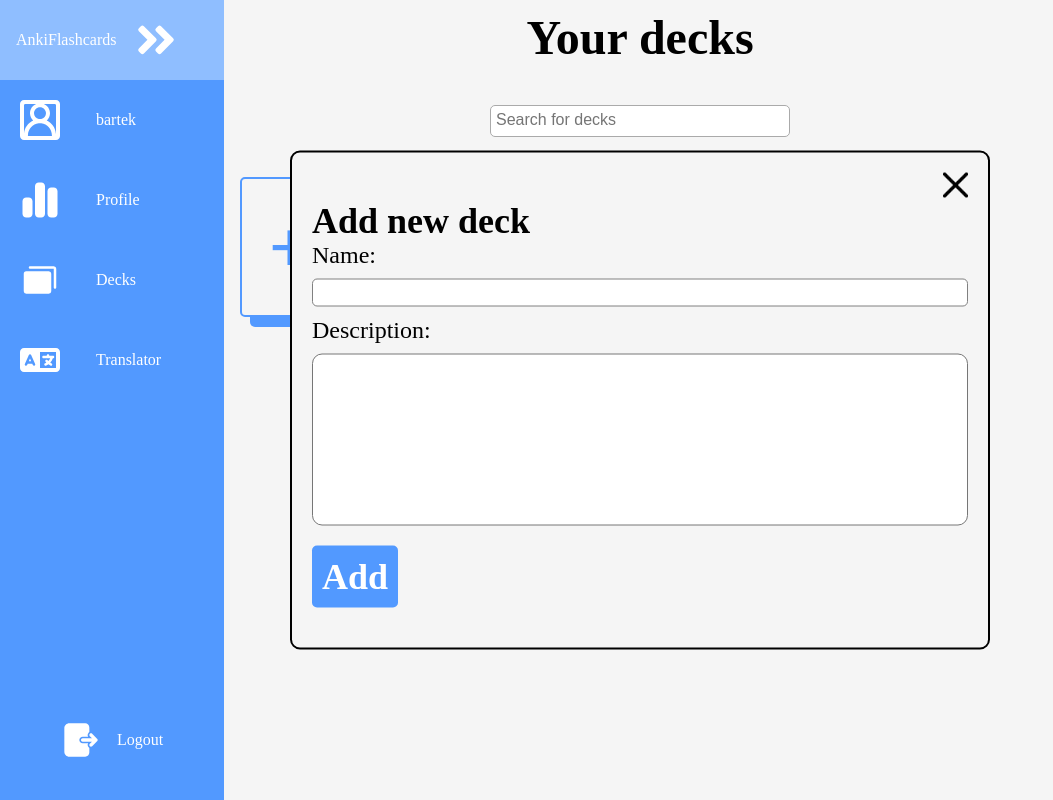
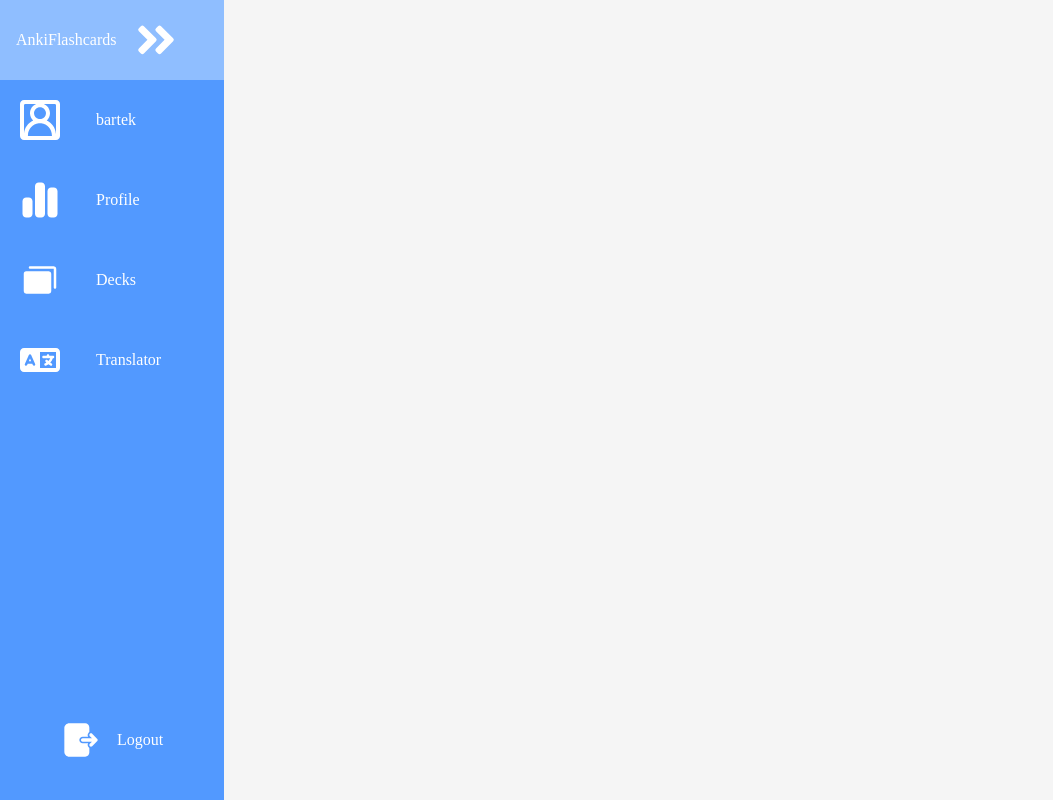
Before and after one commit to Ravdar/flashcards_translator, a Django app: a page that uses mainapp/templates/mainapp/user_profile.html in a window 1280 px wide. Shown: the whole page, without its empty margins (0-1053 px from the left). Run offline with Django 4.2, Linux system fonts and the light colour scheme; a user stored in the database is signed in; data comes from the database, SQL or seed files in the repository; both versions use the stored data as it was after the commit; some libraries are stand-ins or nearby versions; some web fonts are replaced.

Commit message:
Improved hero section, added separate decks view

```diff
--- a/mainapp/static/main.js
+++ b/mainapp/static/main.js
@@ -73,8 +73,8 @@ var instantlyCard = document.querySelector(".instantly-card");
 var instantlyFront = document.querySelector(".instantly-card-front");
 var instantlyBack = document.querySelector(".instantly-card-back");
 
-var frontText = ["すぐに。", "Sofort.", "Omedelbart.", "Instantly."];
-var backText = ["Tout de suite.", "Anında", "तुरंत", "Al instante."];
+var frontText = ["Sofort.", "Anında", "तुरंत", "Instantly."];
+var backText = ["Al instante.", "すぐに。", "Tout de suite.", "Omedelbart."];
 
 let index = 0;
 
@@ -94,18 +94,19 @@ if (instantlyCard) {
 }
 
 
+// TRANSLATOR PAGE SCRIPTS
 
 // Function to hide and show decks on is_flashcard checkbox
 
 // Function for clearing output_box when input-box is selected
 
 
-// TRANSLATOR PAGE SCRIPTS
+// Displaying and hiding decks selectbox based on checkbox state
 
 var isFlashcardSwitch = document.getElementById("is-flashcard-switch2");
 var deckList = document.querySelector(".decks-list");
 
-// Displaying and hiding decks selectbox based on checkbox state
+
 if (isFlashcardSwitch) {
     isFlashcardSwitch.addEventListener("change", function () {
         if (isFlashcardSwitch.checked) {
@@ -115,3 +116,29 @@ if (isFlashcardSwitch) {
         }
     });
 }
+
+// DECKS PAGE SCRIPTS
+
+// Function to show add deck form on button click
+function showAddDeckForm() {
+    const button = document.getElementById("add-deck-button");
+    const addDeckContainer = document.querySelector(".add-deck-container");
+
+    button.addEventListener("click", function () {
+        addDeckContainer.style.transform = "translate(-50%, -50%) scale(1)";
+    })
+}
+
+// Function to hide add deck form on button click
+function hideAddDeckForm() {
+    const button = document.querySelector(".close-dial");
+    const addDeckContainer = document.querySelector(".add-deck-container");
+
+    button.addEventListener("click", function () {
+        addDeckContainer.style.transform = " translate(-50%, -50%) scale(0)";
+    })
+}
+
+// Call the functions to show and hide full streaming info
+showAddDeckForm();
+hideAddDeckForm();
--- a/mainapp/static/styles.css
+++ b/mainapp/static/styles.css
@@ -327,6 +327,7 @@ main section {
 
 .instantly-card-back {
     transform: rotateX(180deg);
+    font-size: 2.5rem;
 }
 
 .hero-image {
@@ -629,9 +630,9 @@ footer p {
     left: 50%;
     width: 80%;
     max-width: 700px;
-    transform: translate(-50%, -50%);
+    transform: translate(-50%, -50%) scale(0);
     font-size: 1.5rem;
-    /* transform: scale(0); */
+    transition: all 0.5s ease-in-out;
 }
 
 .add-deck-container form {
@@ -645,6 +646,8 @@ footer p {
     padding: 5px;
     border-radius: 5px;
     font-family: var(--TRANSLATOR-FONT);
+    width: 100px;
+    font-size: 1.2em;
 }
 
 .add-deck-container form :nth-child(5) {
@@ -675,7 +678,8 @@ footer p {
     flex-grow: 1;
 }
 
-.blue-button {
+.blue-button,
+.translate-button {
     font-size: 1.5em;
     font-weight: bold;
     border-radius: 5px;
@@ -684,6 +688,11 @@ footer p {
     align-self: center;
     color: white;
     margin: 10px 0px 20px 0px;
+    width: 100%;
+}
+
+.translate-button {
+    width: fit-content;
 }
 
 .is-flashcard-container {
@@ -692,6 +701,7 @@ footer p {
     gap: 5px;
     font-size: 1.2em;
     min-height: 34px;
+    width: 100%;
 }
 
 .decks-list {
@@ -743,6 +753,7 @@ footer p {
     flex-direction: column;
     flex-grow: 1;
     gap: 10px;
+    width: 100%;
 }
 
 .textarea-container {
--- a/mainapp/templates/mainapp/translator.html
+++ b/mainapp/templates/mainapp/translator.html
@@ -31,7 +31,7 @@
                 </div>
             </div>
         </div>
-        <button class="blue-button" type="submit">Translate</button>
+        <button class="translate-button" type="submit">Translate</button>
     </form>
 </main>
 <script src="https://cdnjs.cloudflare.com/ajax/libs/jquery/3.5.1/jquery.min.js"></script>
--- a/mainapp/templates/mainapp/user_profile.html
+++ b/mainapp/templates/mainapp/user_profile.html
@@ -65,7 +65,7 @@
             </li>
 
             <li class="nav-item">
-                <a href="{% url 'mainapp:user_profile' user.username %}" class="nav-link">
+                <a href="{% url 'mainapp:decks' %}" class="nav-link">
                     <svg fill="white" width="40px" height="40px" viewBox="0 0 256 256" id="Flat"
                         xmlns="http://www.w3.org/2000/svg">
                         <path
@@ -102,40 +102,6 @@
     </nav>
 
     {% block content %}
-    <main class="user-profile-main center">
-        <h1>Your decks</h1>
-        <form>
-            {{ decks_searchbar.media.css }}
-            {% csrf_token %}
-            {{decks_searchbar.name}}</form>
-        <div class="decks-container">
-            <button id="add-deck-button" class="deck center">+</button>
-            {% for deck in user.decks.all %}
-            <a href="{% url 'mainapp:review' %}?deck_name={{ deck.name }}" class=" deck center">{{deck.name}}</a>
-            {% endfor %}
-        </div>
-    </main>
-
-
-    <!-- Modal window for adding a deck -->
-    <div class="add-deck-container">
-        <button><img class="close-dial" src="{% static 'close_dial.png' %}" alt="Close" loading="lazy" width="25"
-                height="25"></button>
-        <h2>Add new deck</h2>
-        <form method="post">
-            {% csrf_token %}
-            <label for="new_deck_form_name">Name:</label>
-            {{new_deck_form.name}}
-            <label for="new_deck_form_description">Description:</label>
-            {{new_deck_form.description}}
-            <button class="blue-button" type="submit">Add</button>
-        </form>
-    </div>
-
-
-    <script src="https://cdnjs.cloudflare.com/ajax/libs/jquery/3.5.1/jquery.min.js"></script>
-    {{ decks_searchbar.media.js }}
-
 
     {% endblock content %}
 
--- a/mainapp/urls.py
+++ b/mainapp/urls.py
@@ -2,6 +2,6 @@ from django.urls import path, include
 from . import views
 
 app_name="mainapp"
-urlpatterns = [path("", views.landing_page, name="landing_page"),path("translator/", views.translator, name="translator"), path("review/", views.review, name="review"), path("users/<str:user_username>/", views.user_profile, name="user_profile"),
+urlpatterns = [path("", views.landing_page, name="landing_page"),path("translator/", views.translator, name="translator"), path("review/", views.review, name="review"), path("users/<str:user_username>/", views.user_profile, name="user_profile"),path("decks/", views.decks, name="decks"),
 path("select2/", include("django_select2.urls")),
                ]
--- a/mainapp/views.py
+++ b/mainapp/views.py
@@ -92,6 +92,15 @@ def user_profile(request, user_username):
 
     # Assign user
     user = get_object_or_404(User, username=user_username)
+    return render(request, "mainapp/user_profile.html", {"user":user,})
+
+
+@login_required
+def decks(request):
+    """View for managing decks in user panel."""
+
+    # Assign user
+    user = request.user
     if request.method == "POST":
         # Handling form for adding new deck
         new_deck_form = NewDeck(request.POST)
@@ -107,4 +116,4 @@ def user_profile(request, user_username):
         # GET request
         new_deck_form= NewDeck()
         decks_searchbar = SearchDecks()
-    return render(request, "mainapp/user_profile.html", {"user":user, "new_deck_form":new_deck_form,"decks_searchbar":decks_searchbar})
+    return render(request, "mainapp/decks.html", {"user":user, "new_deck_form":new_deck_form,"decks_searchbar":decks_searchbar})
```
Also changed, not shown: db.sqlite3.
